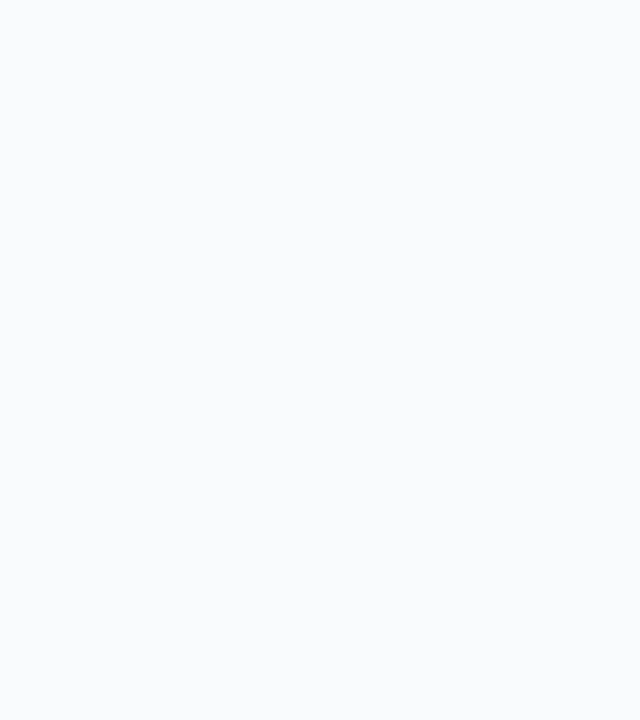
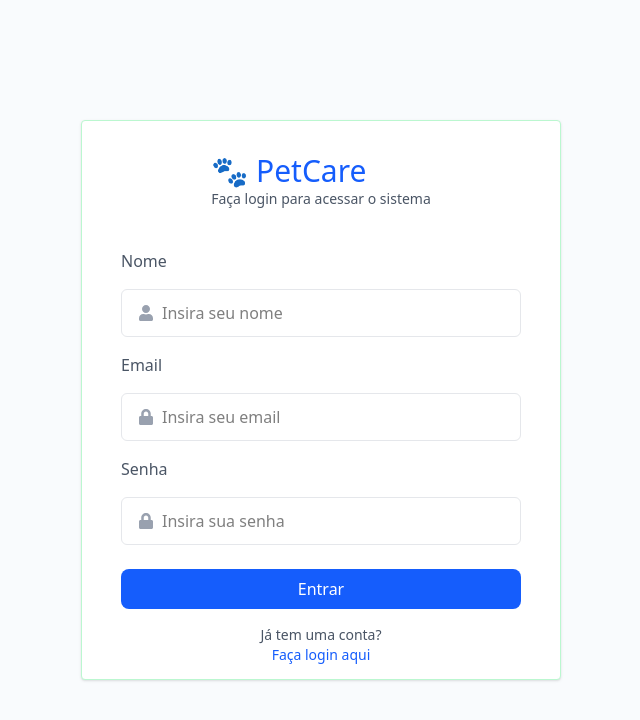
Before and after one commit to liv-inn/petc_sec, a React (Vite) app in the folder projeto_seguranca/: page /cadastro in a window 1280 px wide. Before the commit this address had no page. Shown: the top 720 px of the page, without its empty margins (319-959 px from the left). Built offline with nearby package versions, Linux system fonts and the light colour scheme.

Commit message:
add signup page

```diff
--- a/projeto_seguranca/src/App.jsx
+++ b/projeto_seguranca/src/App.jsx
@@ -1,6 +1,7 @@
 import LandingPage from '../src/pages/LandingPage.jsx';
 import Login from '../src/pages/Login.jsx';
 import { BrowserRouter, Routes, Route } from "react-router-dom";
+import SignUp from '../src/pages/SignUp.jsx';
 
 function App() {
 
@@ -10,6 +11,7 @@ function App() {
       <Routes>
         <Route path="/landing_page" element={<LandingPage/>} />
         <Route path='/login' element={<Login/>} />
+        <Route path='/cadastro' element={<SignUp/>} />
       </Routes>
     </BrowserRouter>
 
--- a/projeto_seguranca/src/components/AcessCard.jsx
+++ b/projeto_seguranca/src/components/AcessCard.jsx
@@ -9,7 +9,7 @@ function AcessCard({title, subtitle, icon, description, link}){
          flex flex-col items-center ">
             <h3 className="font-semibold text-blue-600 text-2xl mt-8">{title}</h3>
             <p className="text-sm text-gray-600 mb-8">{subtitle}</p>
-            <span className="bg-blue-600 rounded-full w-20 h-20 flex items-center justify-center">
+            <span className="bg-blue-300 rounded-full w-20 h-20 flex items-center justify-center">
                 {icon}
             </span>            <p className="text-sm text-gray-600 text-center m-4">{description}</p>
             <button className="bg-blue-600 w-3/4 text-white rounded-lg p-2 hover:bg-blue-700 transition-colors">
--- /dev/null
+++ b/projeto_seguranca/src/pages/SignUp.jsx
@@ -0,0 +1,79 @@
+import LogoForm from "../components/LogoForm.jsx";
+import { useState } from "react";
+import { FaUser, FaLock } from "react-icons/fa";
+import { Link } from "react-router-dom";
+
+
+function SignUp(){
+
+    const [name,  setName] = useState("");
+    const [password, setPassword] = useState("");
+    const [email, setEmail] = useState("");
+
+    const handleSubmit = (e) => {
+        e.preventDefault();
+        console.log("Dados recibidos:", { name, password, email });
+    }
+
+    return(
+        <div className="flex justify-center items-center h-screen ">
+        <div className="bg-white w-120 h-140 flex flex-col  items-center border  border-[#BBF7D0] border shadow rounded-sm ">
+        <LogoForm subtitle="Faça login para acessar o sistema"/>
+
+
+        <form onSubmit={handleSubmit}>
+            <div className="flex flex-col gap-4 w-100 mt-10 ">
+            <label className="text-gray-600" htmlFor="name">Nome</label>
+            <div className="flex h-12 items-center border border-gray-200 rounded-md px-2 py-1 gap-2">
+            <FaUser className="ml-2 text-gray-400"/>
+            <input className="outline-none ring-0 focus:outline-none focus:ring-0"
+             type="text"
+            placeholder="Insira seu nome"
+             value={name}
+             onChange={(e) => setName(e.target.value)}
+             />
+        </div>
+
+            <label className="text-gray-600" htmlFor="password">Email</label>
+            <div className="flex h-12 items-center border border-gray-200 rounded-md px-2 py-1 gap-2">
+            <FaLock className="ml-2 text-gray-400"/>
+            <input className="outline-none ring-0 focus:outline-none focus:ring-0" type="email"
+            placeholder="Insira seu email"
+            value={email}
+            onChange={(e) => setEmail(e.target.value)}
+                />
+</div>
+            <label className="text-gray-600" htmlFor="password">Senha</label>
+            <div className="flex h-12 items-center border border-gray-200 rounded-md px-2 py-1 gap-2">
+            <FaLock className="ml-2 text-gray-400"/>
+            <input className="outline-none ring-0 focus:outline-none focus:ring-0" type="password"
+            placeholder="Insira sua senha"
+            value={password}
+            onChange={(e) => setPassword(e.target.value)}
+                />
+
+
+        </div>
+
+         <button className="bg-blue-600 text-white rounded-lg p-2 hover:bg-blue-700 transition-colors w-full mt-2 mb-4"
+        type="submit">Entrar</button>
+         </div>
+
+    <div className="flex justify-center items-center flex-col ">
+         <p className="text-sm text-gray-600">Já tem uma conta? </p>
+                 <Link to="/cadastro" className=" text-blue-600 text-sm hover:text-blue-800 transition-colors">
+                         Faça login aqui
+                    </Link>
+
+
+    </div>
+
+
+        </form>
+
+       </div>
+       </div>
+    )
+}
+
+export default SignUp;
```
